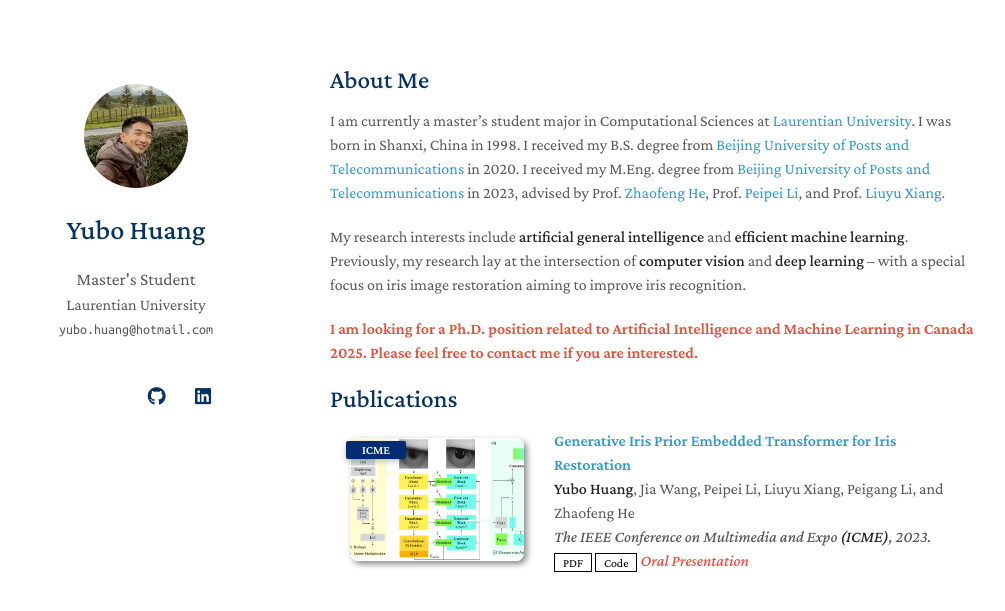
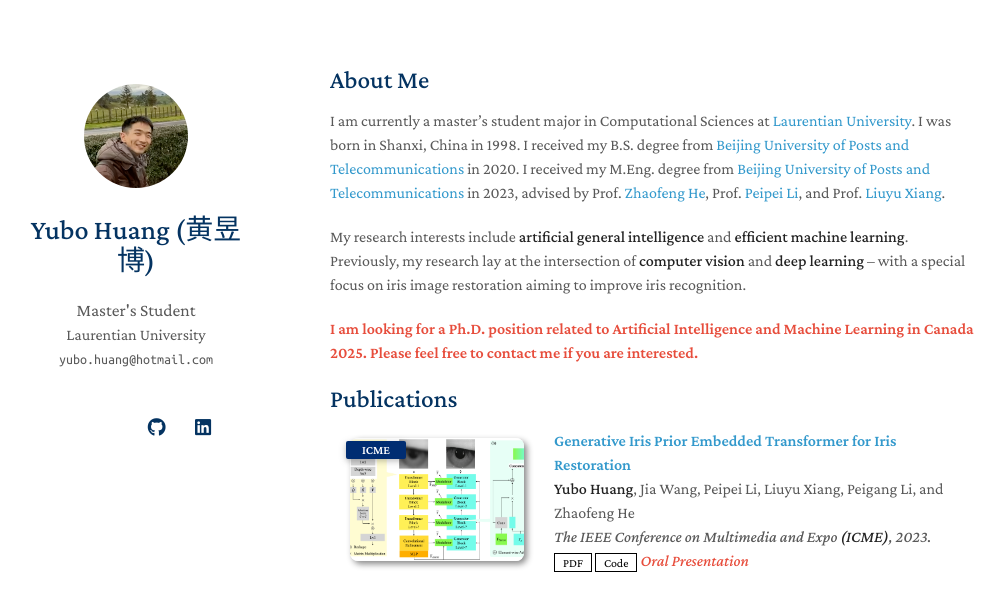
Before and after one commit to yubohuangai/charlton, a Jekyll site: the page built from index.md, in a window 1280 px wide. Shown: the top 611 px of the page, without its empty margins (140-1145 px from the left). Built offline with Jekyll 4.4.1, drawn with Linux system fonts in a browser that asks for light colours; nearby versions of some CDN libraries; a style sheet for code colours, icons or effects is not loaded; our own code applies the rules of GitHub Pages for plain Markdown files.

Commit message:
add my Chinese name

```diff
--- a/_config.yml
+++ b/_config.yml
@@ -1,5 +1,5 @@
 # Basic Information
-title: Yubo Huang
+title: Yubo Huang (黄昱博)
 position: Master's Student
 affiliation: Laurentian University
 email: yubo.huang@hotmail.com
```
